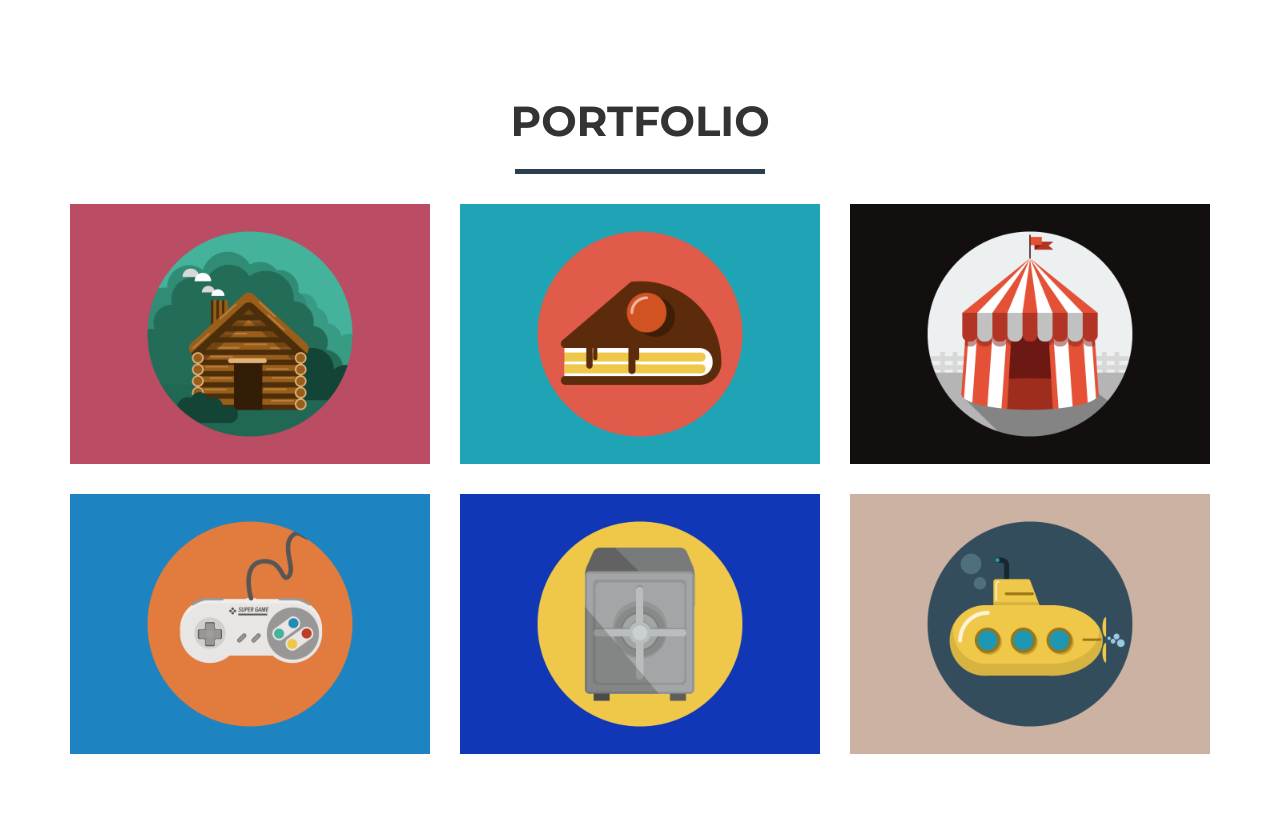
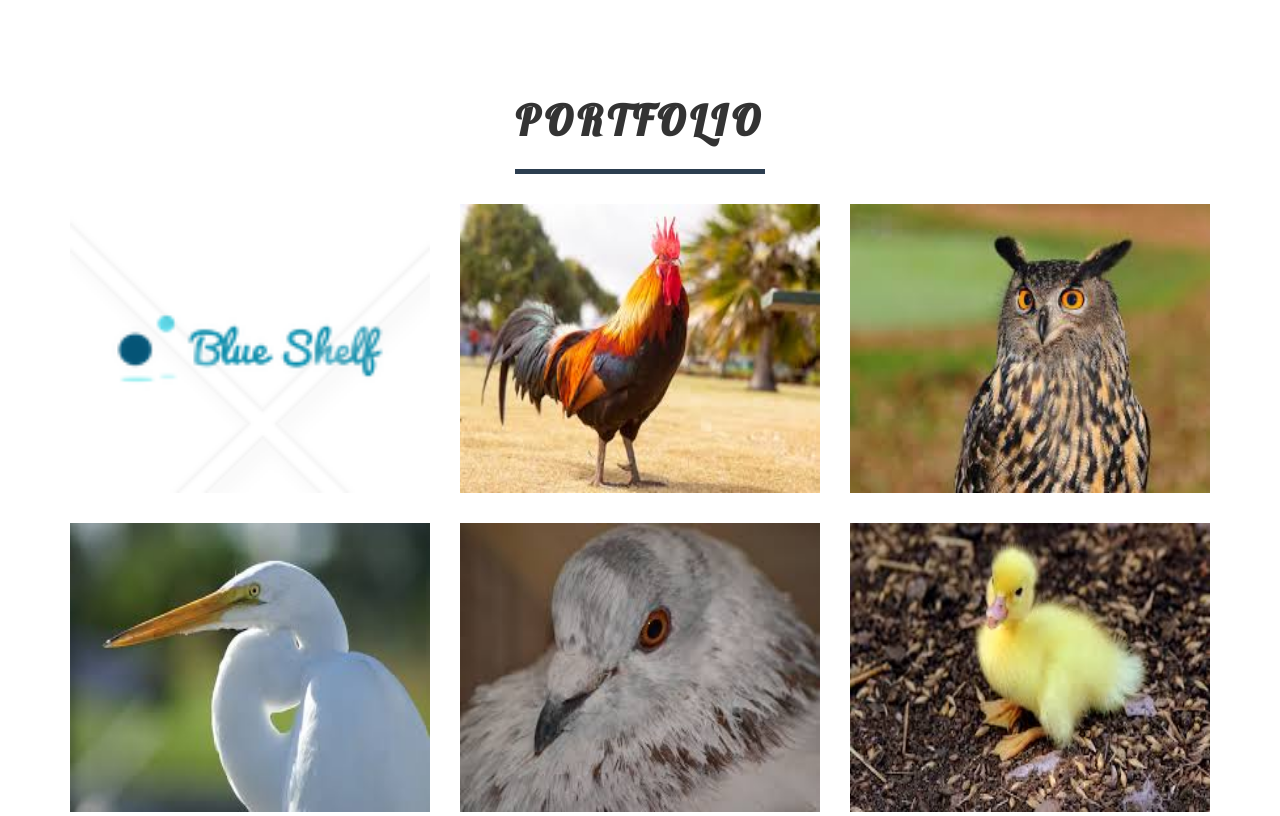
Before and after one commit to Christian-TehDove/Christian-TEhDove.github.io, a website: page index.html in a window 1280 px wide. Shown: the part 684-1500 px from the top of the page. Drawn offline with nearby package versions, Linux system fonts and the light colour scheme.

Commit message:
geometry

```diff
--- a/css/freelancer.css
+++ b/css/freelancer.css
@@ -26,9 +26,10 @@ h3,
 h4,
 h5,
 h6 {
-  font-family: "Montserrat", "Helvetica Neue", Helvetica, Arial, sans-serif;
+  font-family: "Lobster", "Helvetica Neue", cursive, Helvetica, Arial, sans-serif;
   text-transform: uppercase;
   font-weight: 700;
+  letter-spacing: 5px;
 }
 hr.star-light,
 hr.star-primary {
@@ -68,7 +69,7 @@ hr.star-primary:after {
 }
 header {
   text-align: center;
-  background: url("img/skyline.jpg") center -400px;
+  background: url("img/skyline.jpg") center -300px;
   color: red;
 }
 header .container {
@@ -214,6 +215,11 @@ section.success {
 }
 #portfolio .portfolio-item .portfolio-link .caption:hover {
   opacity: 1;
+}
+
+#portfolio .portfolio-item .portfolio-link .img-responsive {
+  width: 400px;
+  height: 288.88px;
 }
 #portfolio .portfolio-item .portfolio-link .caption .caption-content {
   position: absolute;
@@ -460,6 +466,10 @@ fieldset[disabled] .btn-success.active {
   right: 25px;
   cursor: pointer;
 }
+.portfolio-modal .modal-body .img-responsive_img-centered {
+  width:690px;
+  height:498.32px;
+}
 .portfolio-modal .close-modal:hover {
   opacity: 0.3;
 }
--- a/index.html
+++ b/index.html
@@ -9,7 +9,7 @@
     <meta name="description" content="">
     <meta name="author" content="">
 
-    <title>Personal Profile- Christian Arellano</title>
+    <title>Personal Profile- Christian Arell</title>
 
     <!-- Bootstrap Core CSS -->
     <link href="vendor/bootstrap/css/bootstrap.min.css" rel="stylesheet">
@@ -21,6 +21,7 @@
     <link href="vendor/font-awesome/css/font-awesome.min.css" rel="stylesheet" type="text/css">
     <link href="https://fonts.googleapis.com/css?family=Montserrat:400,700" rel="stylesheet" type="text/css">
     <link href="https://fonts.googleapis.com/css?family=Lato:400,700,400italic,700italic" rel="stylesheet" type="text/css">
+    <link href="https://fonts.googleapis.com/css?family=Lobster" rel="stylesheet" type="text/css">
 
     <!-- HTML5 Shim and Respond.js IE8 support of HTML5 elements and media queries -->
     <!-- WARNING: Respond.js doesn't work if you view the page via file:// -->
@@ -103,7 +104,7 @@
                                 <i class="fa fa-search-plus fa-3x"></i>
                             </div>
                         </div>
-                        <img src="img/portfolio/cabin.png" class="img-responsive" alt="Cabin">
+                        <img src="img/portfolio/logo.png" class="img-responsive" alt="Cabin">
                     </a>
                 </div>
                 <div class="col-sm-4 portfolio-item">
@@ -113,7 +114,7 @@
                                 <i class="fa fa-search-plus fa-3x"></i>
                             </div>
                         </div>
-                        <img src="img/portfolio/cake.png" class="img-responsive" alt="Slice of cake">
+                        <img src="img/chicken.jpg" class="img-responsive" alt="Slice of cake">
                     </a>
                 </div>
                 <div class="col-sm-4 portfolio-item">
@@ -123,7 +124,7 @@
                                 <i class="fa fa-search-plus fa-3x"></i>
                             </div>
                         </div>
-                        <img src="img/portfolio/circus.png" class="img-responsive" alt="Circus tent">
+                        <img src="img/owl.jpg" class="img-responsive" alt="Circus tent">
                     </a>
                 </div>
                 <div class="col-sm-4 portfolio-item">
@@ -133,7 +134,7 @@
                                 <i class="fa fa-search-plus fa-3x"></i>
                             </div>
                         </div>
-                        <img src="img/portfolio/game.png" class="img-responsive" alt="Game controller">
+                        <img src="img/stork.jpg" class="img-responsive" alt="Game controller">
                     </a>
                 </div>
                 <div class="col-sm-4 portfolio-item">
@@ -143,7 +144,7 @@
                                 <i class="fa fa-search-plus fa-3x"></i>
                             </div>
                         </div>
-                        <img src="img/portfolio/safe.png" class="img-responsive" alt="Safe">
+                        <img src="img/pidove.jpg" class="img-responsive" alt="Safe">
                     </a>
                 </div>
                 <div class="col-sm-4 portfolio-item">
@@ -153,7 +154,7 @@
                                 <i class="fa fa-search-plus fa-3x"></i>
                             </div>
                         </div>
-                        <img src="img/portfolio/submarine.png" class="img-responsive" alt="Submarine">
+                        <img src="img/images.jpg" class="img-responsive" alt="Submarine">
                     </a>
                 </div>
             </div>
@@ -308,17 +309,17 @@
                 <div class="row">
                     <div class="col-lg-8 col-lg-offset-2">
                         <div class="modal-body">
-                            <h2>Project Title</h2>
+                            <h2>Blue Shelf</h2>
                             <hr class="star-primary">
-                            <img src="img/portfolio/cabin.png" class="img-responsive img-centered" alt="">
-                            <p>Use this area of the page to describe your project. The icon above is part of a free icon set by <a href="https://sellfy.com/p/8Q9P/jV3VZ/">Flat Icons</a>. On their website, you can download their free set with 16 icons, or you can purchase the entire set with 146 icons for only $12!</p>
+                            <img src="img/portfolio/logo.png" class="img-responsive_img-centered" alt="">
+                            <p>Blue Shelf is a personal project that portrays a Fake home page for a Fake brand. This was made to show the skills of coding that I have aquired. I built this webpage from scratch. Please check this project out!</p>
                             <ul class="list-inline item-details">
                                 <li>Client:
-                                    <strong><a href="http://startbootstrap.com">Start Bootstrap</a>
+                                    <strong><a href="http://startbootstrap.com">Nextech</a>
                                     </strong>
                                 </li>
                                 <li>Date:
-                                    <strong><a href="http://startbootstrap.com">April 2014</a>
+                                    <strong><a href="http://startbootstrap.com">June 2017</a>
                                     </strong>
                                 </li>
                                 <li>Service:
@@ -327,6 +328,7 @@
                                 </li>
                             </ul>
                             <button type="button" class="btn btn-default" data-dismiss="modal"><i class="fa fa-times"></i> Close</button>
+                            <button type="button" class="btn btn-default_02" data-dismiss="modal"><i class="fa fa-times"></i> Go to Website</button>
                         </div>
                     </div>
                 </div>
@@ -347,7 +349,7 @@
                         <div class="modal-body">
                             <h2>Project Title</h2>
                             <hr class="star-primary">
-                            <img src="img/portfolio/cake.png" class="img-responsive img-centered" alt="">
+                            <img src="img/portfolio/cake.png" class="img-responsive_img-centered" alt="">
                             <p>Use this area of the page to describe your project. The icon above is part of a free icon set by <a href="https://sellfy.com/p/8Q9P/jV3VZ/">Flat Icons</a>. On their website, you can download their free set with 16 icons, or you can purchase the entire set with 146 icons for only $12!</p>
                             <ul class="list-inline item-details">
                                 <li>Client:
@@ -384,7 +386,7 @@
                         <div class="modal-body">
                             <h2>Project Title</h2>
                             <hr class="star-primary">
-                            <img src="img/portfolio/circus.png" class="img-responsive img-centered" alt="">
+                            <img src="img/portfolio/circus.png" class="img-responsive_img-centered" alt="">
                             <p>Use this area of the page to describe your project. The icon above is part of a free icon set by <a href="https://sellfy.com/p/8Q9P/jV3VZ/">Flat Icons</a>. On their website, you can download their free set with 16 icons, or you can purchase the entire set with 146 icons for only $12!</p>
                             <ul class="list-inline item-details">
                                 <li>Client:
@@ -421,7 +423,7 @@
                         <div class="modal-body">
                             <h2>Project Title</h2>
                             <hr class="star-primary">
-                            <img src="img/portfolio/game.png" class="img-responsive img-centered" alt="">
+                            <img src="img/portfolio/game.png" class="img-responsive_img-centered" alt="">
                             <p>Use this area of the page to describe your project. The icon above is part of a free icon set by <a href="https://sellfy.com/p/8Q9P/jV3VZ/">Flat Icons</a>. On their website, you can download their free set with 16 icons, or you can purchase the entire set with 146 icons for only $12!</p>
                             <ul class="list-inline item-details">
                                 <li>Client:
@@ -458,7 +460,7 @@
                         <div class="modal-body">
                             <h2>Project Title</h2>
                             <hr class="star-primary">
-                            <img src="img/portfolio/safe.png" class="img-responsive img-centered" alt="">
+                            <img src="img/portfolio/safe.png" class="img-responsive_img-centered" alt="">
                             <p>Use this area of the page to describe your project. The icon above is part of a free icon set by <a href="https://sellfy.com/p/8Q9P/jV3VZ/">Flat Icons</a>. On their website, you can download their free set with 16 icons, or you can purchase the entire set with 146 icons for only $12!</p>
                             <ul class="list-inline item-details">
                                 <li>Client:
@@ -495,7 +497,7 @@
                         <div class="modal-body">
                             <h2>Project Title</h2>
                             <hr class="star-primary">
-                            <img src="img/portfolio/submarine.png" class="img-responsive img-centered" alt="">
+                            <img src="img/portfolio/submarine.png" class="img-responsive_img-centered" alt="">
                             <p>Use this area of the page to describe your project. The icon above is part of a free icon set by <a href="https://sellfy.com/p/8Q9P/jV3VZ/">Flat Icons</a>. On their website, you can download their free set with 16 icons, or you can purchase the entire set with 146 icons for only $12!</p>
                             <ul class="list-inline item-details">
                                 <li>Client:
```
Also changed, not shown: img/images.jpg (added), img/pidove.jpg (added), img/portfolio/cheesestore.jpg (added), img/portfolio/logo.png (added).
